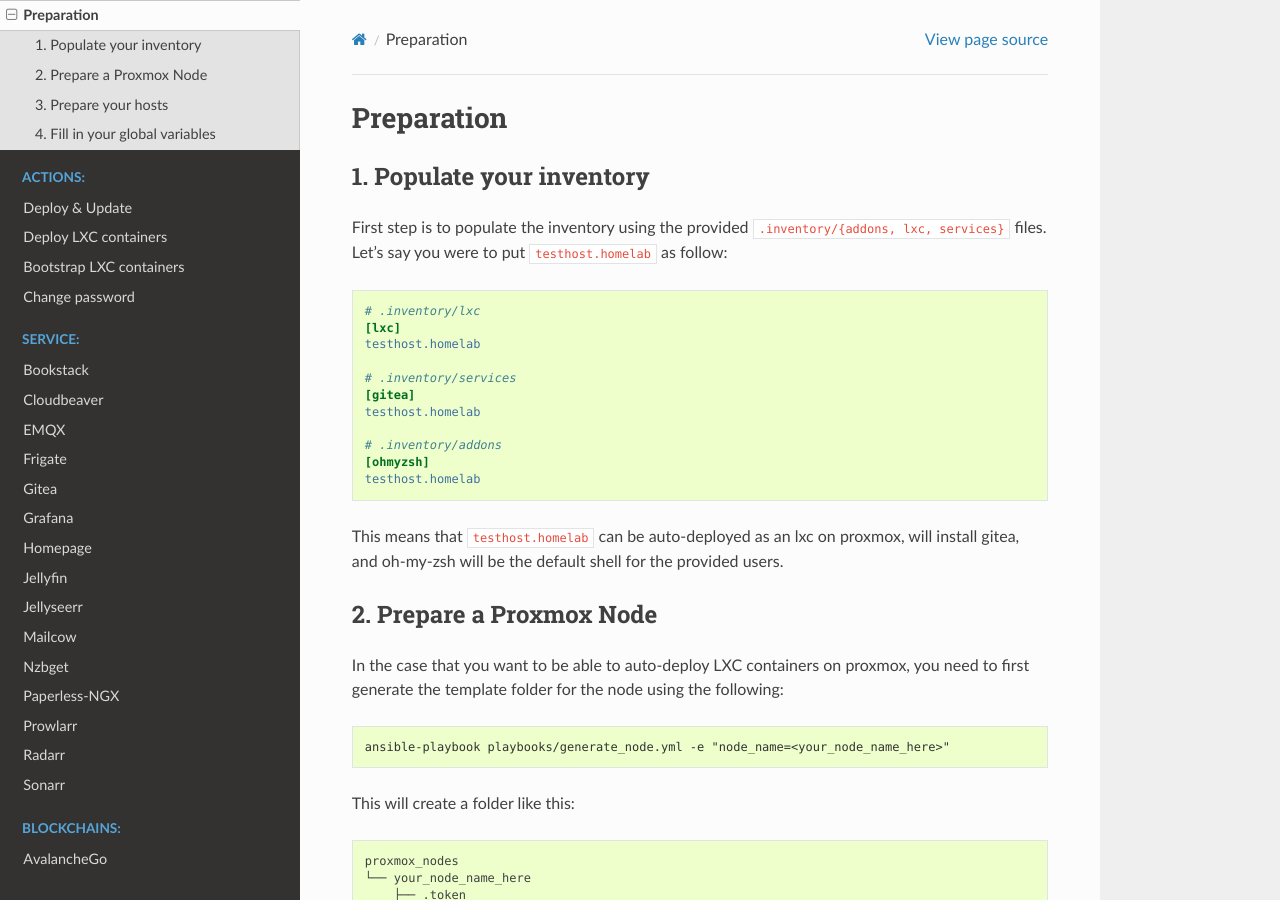
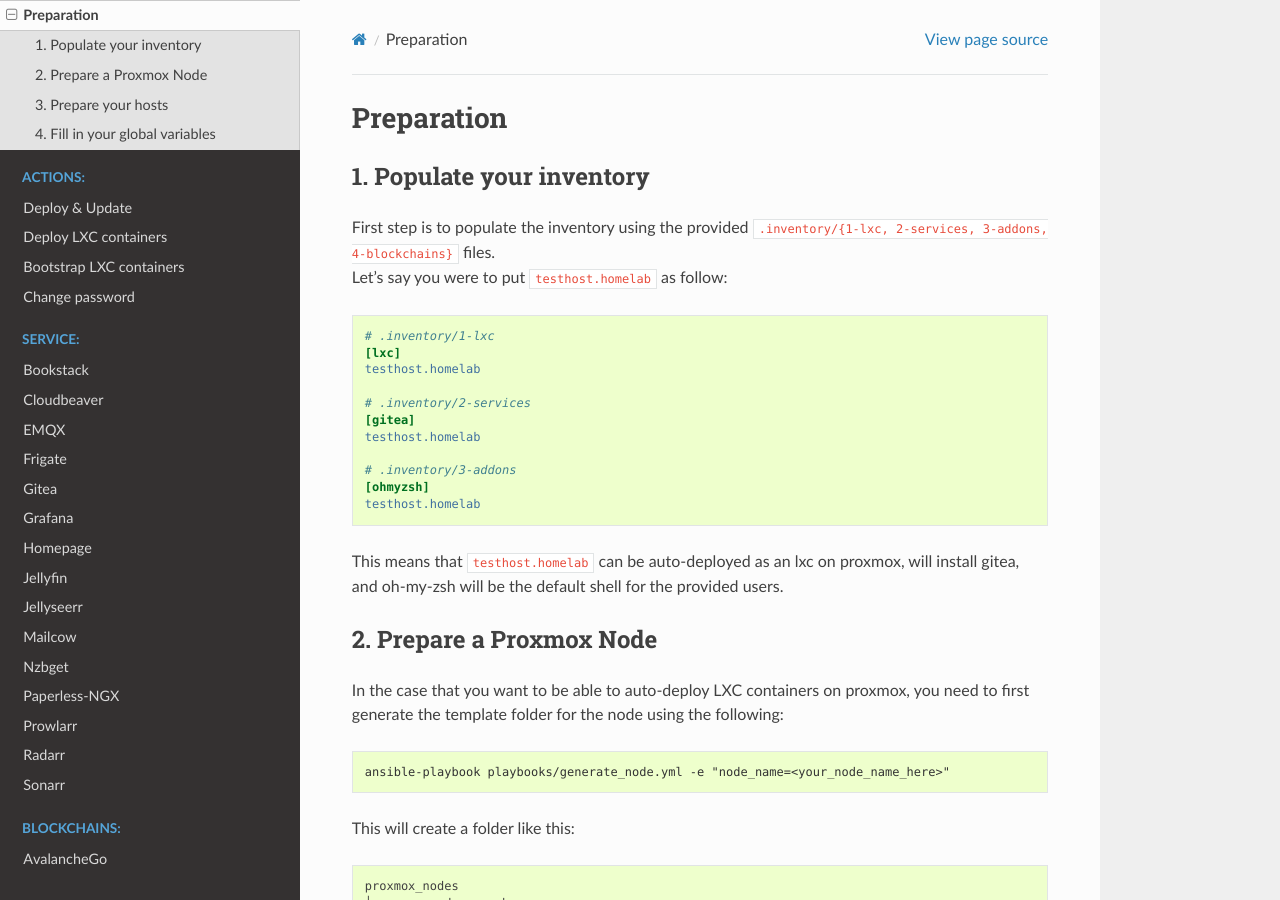
Before and after one commit to SpeakinTelnet/Homelab-IaC, a Sphinx documentation site: the page built from docs/preparation.rst, in a window 1280 px wide and 900 px high. Built offline with Sphinx 7.4.7 and the Read the Docs theme 2.0.0, drawn with Linux system fonts in a browser that asks for light colours.

Commit message:
Re-org inventories files

```diff
--- a/docs/preparation.rst
+++ b/docs/preparation.rst
@@ -4,20 +4,20 @@ Preparation
 1. Populate your inventory
 --------------------------
 
-| First step is to populate the inventory using the provided ``.inventory/{addons, lxc, services}`` files.
+| First step is to populate the inventory using the provided ``.inventory/{1-lxc, 2-services, 3-addons, 4-blockchains}`` files.
 | Let's say you were to put ``testhost.homelab`` as follow:
 
 .. code-block:: ini
 
-    # .inventory/lxc
+    # .inventory/1-lxc
     [lxc]
     testhost.homelab
 
-    # .inventory/services
+    # .inventory/2-services
     [gitea]
     testhost.homelab
 
-    # .inventory/addons
+    # .inventory/3-addons
     [ohmyzsh]
     testhost.homelab
 
```
Also changed, not shown: 9 other files.
